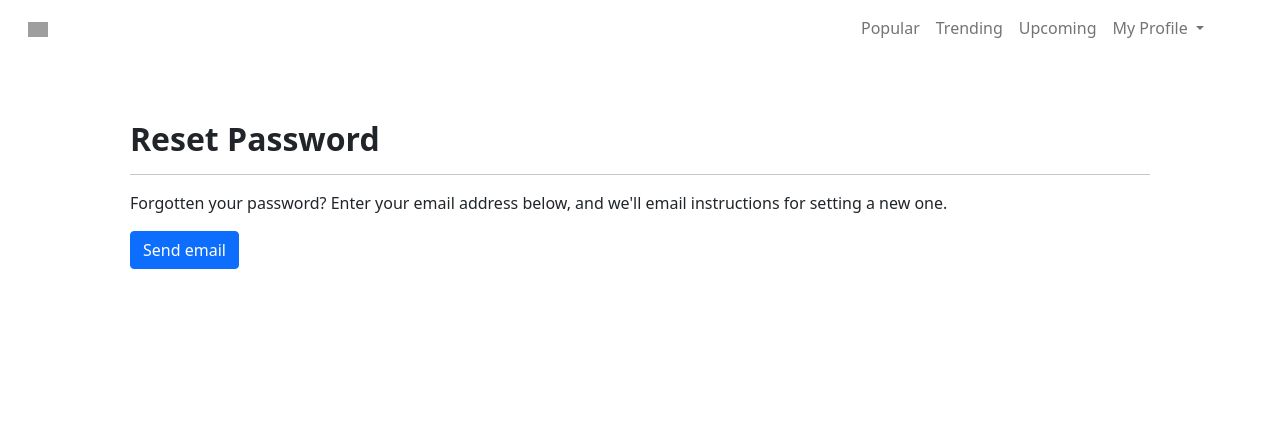
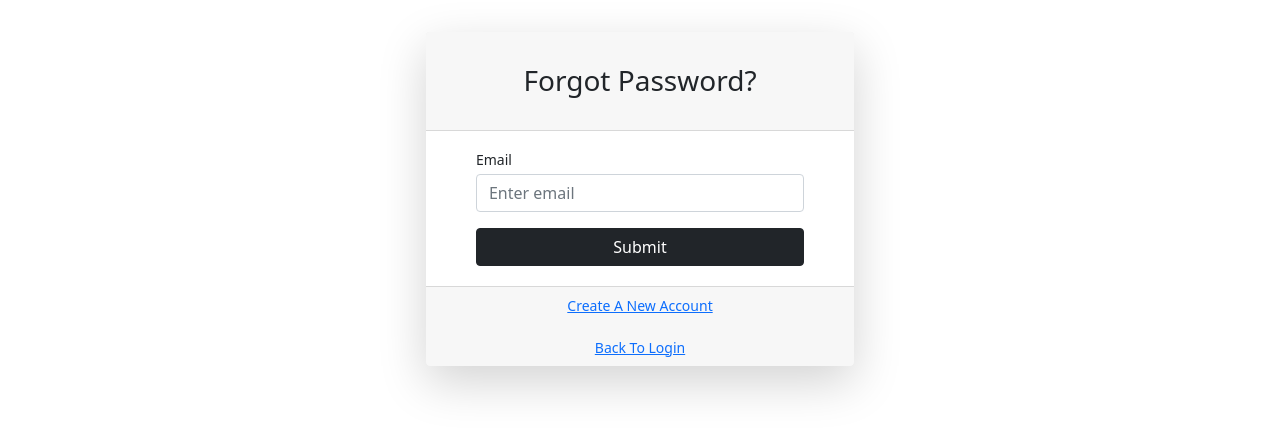
Before and after one commit to Marsh-sudo/Popcornflix, a Django app: page /password-reset/ in a window 1280 px wide. Shown: the top 434 px of the page. Run offline with Django 4.2, Linux system fonts and the light colour scheme; some libraries are stand-ins or nearby versions; grey boxes are pictures that could not be loaded.

Commit message:
customized templates

```diff
--- a/movie/templates/login.html
+++ b/movie/templates/login.html
@@ -81,8 +81,8 @@ User Login
                     </div>
                     <div class="card-footer text-center">
                         <div class="small">
-                            <a href="{% url 'register' %}">Don't have an account yet? Go to signup</a><br>
-                            <a href="#"><i>Forgot Password?</i></a>
+                            <a href="{% url 'users-register' %}">Don't have an account yet? Go to signup</a><br>
+                            <a href="{%url 'password_reset' %}"><i>Forgot Password?</i></a>
                         </div>
                     </div>
                 </div>
--- a/movie/templates/navbar.html
+++ b/movie/templates/navbar.html
@@ -1,4 +1,5 @@
 <!-- Navbar -->
+{%if user.is_authenticated%}
 <nav class="navbar sticky-top navbar-expand-lg navbar-light bg-white">
   <!-- Container wrapper -->
   <div class="container-fluid">
@@ -84,7 +85,7 @@
             My Profile
           </a>
           <ul class="dropdown-menu pull-left" aria-labelledby="navbarDropdown">
-            <li><a class="dropdown-item" href="{%url 'profile' %}">Profile</a></li>
+            <li><a class="dropdown-item" href="{%url 'profile' %}">{{user.username}}</a></li>
             <li><hr class="dropdown-divider"></li>
             <li><a class="dropdown-item" href="{%url 'logout' %}">Logout</a></li>
           </ul>
@@ -96,4 +97,5 @@
   </div>
   <!-- Container wrapper -->
 </nav>
+{%endif%}
 <!-- Navbar -->
--- a/movie/templates/password/password_reset.html
+++ b/movie/templates/password/password_reset.html
@@ -3,18 +3,61 @@
 
 {% block content %}
 
-	{% load crispy_forms_tags %}
+<div class="form-content my-3 p-3">
+	<div class="container">
+		<div class="row justify-content-center">
+			<div class="col-lg-5">
+				<div class="card shadow-lg border-0 rounded-lg mt-0 mb-3">
+					<div class="card-header justify-content-center">
+						<div id="error_div"></div>
+					  <h3 class="font-weight-light my-4 text-center">Forgot Password?</h3>
+					</div>
+					{% if form.errors %}
+						<div class="alert alert-danger alert-dismissible" role="alert">
+							<div id="form_errors">
+								{% for key, value in form.errors.items %}
+									<strong>{{ value }}</strong>
+								{% endfor %}
+							</div>
+							<button type="button" class="close" data-dismiss="alert" aria-label="Close">
+								<span aria-hidden="true">&times;</span>
+							</button>
+						</div>
+					{% endif %}
+					<div class="card-body">
+						<form method="POST">
+							{% csrf_token %}
+							<div class="form-row">
+								<div class="col-md-10 offset-md-1">
+								<div class="form-group">
+								  <label class="small mb-1" for="id_email">Email</label>
+									<input type="email" name="email"  class="form-control"
+										   autocomplete="email" maxlength="254" required id="id_email"
+										   placeholder="Enter email">
+								</div>
+							</div>
+						</div>
+							<div class="form-row">
+							  <div class="col-md-10 offset-md-1">
+								<div class="form-group mt-0 mb-1">
+									<button type="submit" class="col-md-12 btn btn-dark">Submit
+									</button>
+								</div>
+							 </div>
+						   </div>
+						</form>
+					</div>
+					<div class="card-footer text-center">
+						<div class="small">
+							<a href="{% url 'users-register' %}">Create A New Account</a><br><br>
+							<a href="{% url 'login' %}">Back To Login</a><br>
+						</div>
+					</div>
+				</div>
+			</div>
+		</div>
+	</div>
 
-	<!--Reset Password-->
-	<div class="container p-5">
-  	 	<h2 class="font-weight-bold mt-3">Reset Password</h2>
-		<hr>
-		<p>Forgotten your password? Enter your email address below, and we'll email instructions for setting a new one.</p>
-        <form method="POST">
-            {% csrf_token %}
-            {{ password_reset_form|crispy }}
-            <button class="btn btn-primary" type="submit">Send email</button>
-        </form>
-  	</div>
+</div>
 
 {% endblock %}
--- /dev/null
+++ b/movie/templates/password/password_reset_subject.html
@@ -0,0 +1 @@
+Django - Registration/Login App Password Reset
```
Also changed, not shown: movie/templates/password/password_reset_complete.html (+11 -8 lines), movie/templates/password/password_reset_confirm.html (+68 -17 lines), movie/templates/password/password_reset_done.html (deleted, +0 -13 lines), movie/templates/password/password_reset_email.html (added, +12 -0 lines), movie/templates/password/password_reset_email.txt (deleted, +0 -15 lines).
